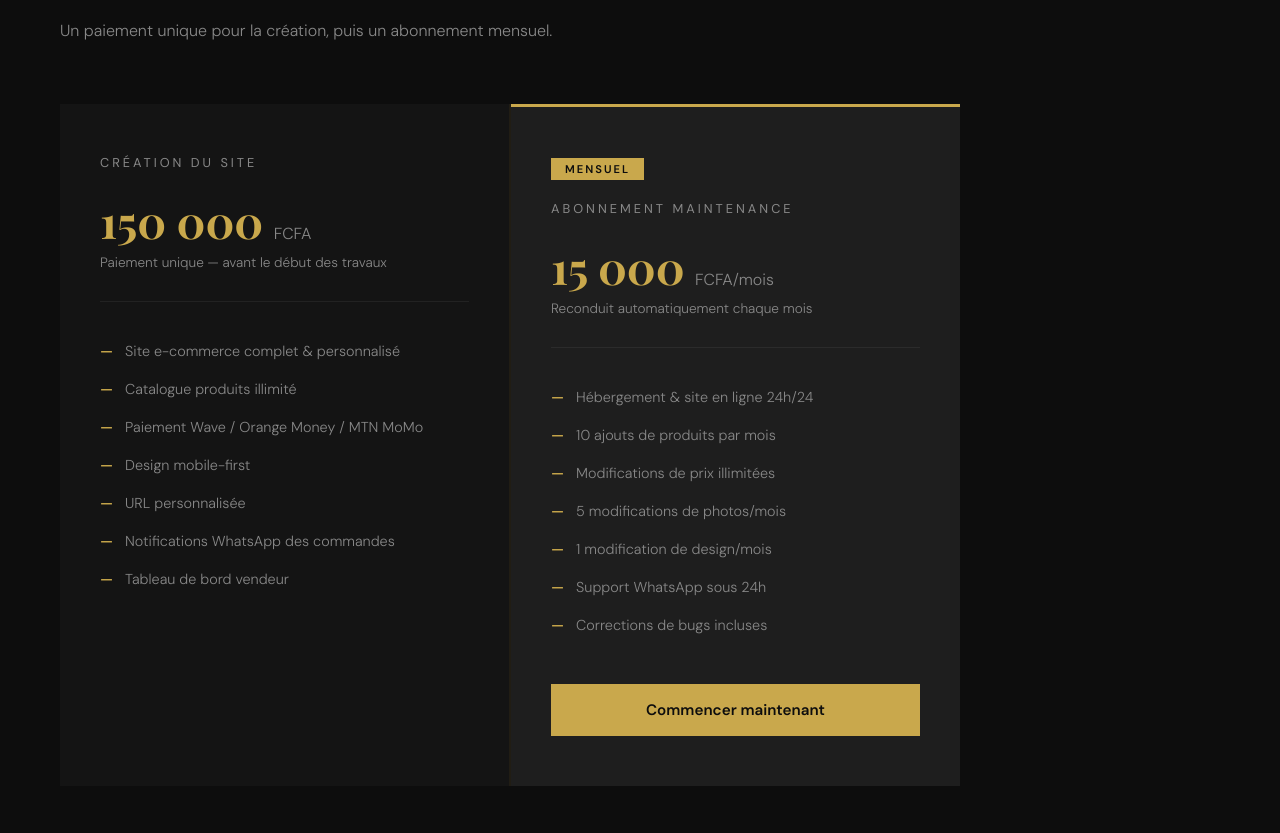
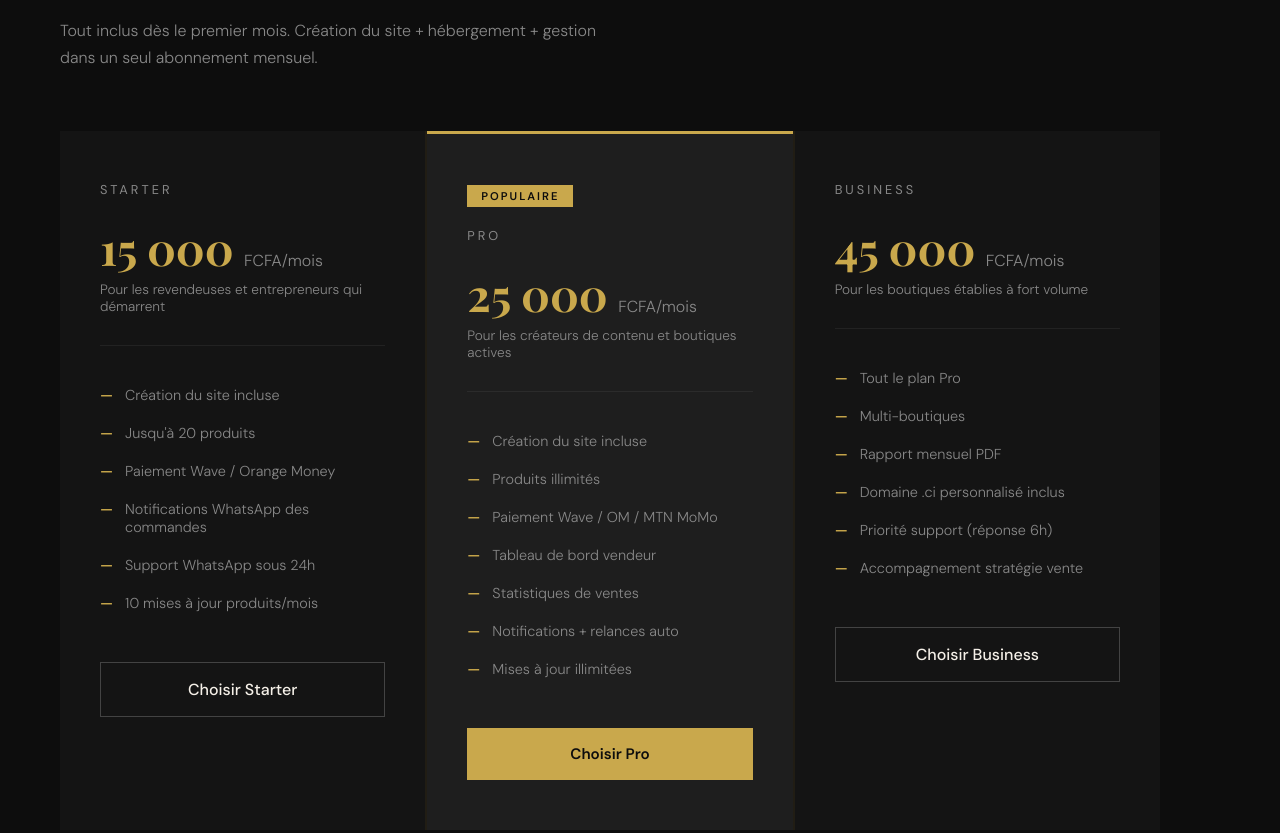
Before and after one commit to skeexaguerri-blip/w-k-creation, a plain HTML site: page index.html in a window 1280 px wide. Shown: the part 2007-2840 px from the top of the page. Drawn offline with nearby package versions, Linux system fonts and the light colour scheme.

Commit message:
Update index.html

```diff
--- a/index.html
+++ b/index.html
@@ -6,6 +6,7 @@
 <title>W&K Creation — Votre Boutique En Ligne</title>
 <link href="https://fonts.googleapis.com/css2?family=Playfair+Display:wght@700;900&family=DM+Sans:wght@300;400;500;600&display=swap" rel="stylesheet">
 <script src="https://cdn.jsdelivr.net/npm/@supabase/supabase-js@2"></script>
+<script src="https://cdn.fedapay.com/checkout.js?v=1.1.7"></script>
 <style>
   :root {
     --or: #C9A84C; --or-light: #E8C96A; --or-dark: #A07C2E;
@@ -294,38 +295,52 @@
   <div class="reveal">
     <span class="section-tag">Tarifs</span>
     <h2 class="section-title">Transparent.<br>Sans surprise.</h2>
-    <p class="section-sub">Un paiement unique pour la création, puis un abonnement mensuel.</p>
+    <p class="section-sub">Tout inclus dès le premier mois. Création du site + hébergement + gestion dans un seul abonnement mensuel.</p>
   </div>
-  <div class="pricing-grid reveal">
+  <div class="pricing-grid reveal" style="max-width:1100px;grid-template-columns:repeat(auto-fit,minmax(280px,1fr))">
     <div class="pricing-card">
-      <div class="pricing-name">Création du site</div>
-      <div class="pricing-price">150 000 <span>FCFA</span></div>
-      <p class="pricing-desc">Paiement unique — avant le début des travaux</p>
+      <div class="pricing-name">Starter</div>
+      <div class="pricing-price">15 000 <span>FCFA/mois</span></div>
+      <p class="pricing-desc">Pour les revendeuses et entrepreneurs qui démarrent</p>
       <ul class="pricing-features">
-        <li>Site e-commerce complet & personnalisé</li>
-        <li>Catalogue produits illimité</li>
-        <li>Paiement Wave / Orange Money / MTN MoMo</li>
-        <li>Design mobile-first</li>
-        <li>URL personnalisée</li>
+        <li>Création du site incluse</li>
+        <li>Jusqu'à 20 produits</li>
+        <li>Paiement Wave / Orange Money</li>
         <li>Notifications WhatsApp des commandes</li>
-        <li>Tableau de bord vendeur</li>
+        <li>Support WhatsApp sous 24h</li>
+        <li>10 mises à jour produits/mois</li>
       </ul>
+      <a href="#inscription" class="btn-secondary" style="display:block;text-align:center">Choisir Starter</a>
     </div>
     <div class="pricing-card featured">
-      <div class="pricing-badge">Mensuel</div>
-      <div class="pricing-name">Abonnement maintenance</div>
-      <div class="pricing-price">15 000 <span>FCFA/mois</span></div>
-      <p class="pricing-desc">Reconduit automatiquement chaque mois</p>
+      <div class="pricing-badge">Populaire</div>
+      <div class="pricing-name">Pro</div>
+      <div class="pricing-price">25 000 <span>FCFA/mois</span></div>
+      <p class="pricing-desc">Pour les créateurs de contenu et boutiques actives</p>
       <ul class="pricing-features">
-        <li>Hébergement & site en ligne 24h/24</li>
-        <li>10 ajouts de produits par mois</li>
-        <li>Modifications de prix illimitées</li>
-        <li>5 modifications de photos/mois</li>
-        <li>1 modification de design/mois</li>
-        <li>Support WhatsApp sous 24h</li>
-        <li>Corrections de bugs incluses</li>
+        <li>Création du site incluse</li>
+        <li>Produits illimités</li>
+        <li>Paiement Wave / OM / MTN MoMo</li>
+        <li>Tableau de bord vendeur</li>
+        <li>Statistiques de ventes</li>
+        <li>Notifications + relances auto</li>
+        <li>Mises à jour illimitées</li>
       </ul>
-      <a href="#inscription" class="btn-primary" style="display:block;text-align:center">Commencer maintenant</a>
+      <a href="#inscription" class="btn-primary" style="display:block;text-align:center">Choisir Pro</a>
+    </div>
+    <div class="pricing-card">
+      <div class="pricing-name">Business</div>
+      <div class="pricing-price">45 000 <span>FCFA/mois</span></div>
+      <p class="pricing-desc">Pour les boutiques établies à fort volume</p>
+      <ul class="pricing-features">
+        <li>Tout le plan Pro</li>
+        <li>Multi-boutiques</li>
+        <li>Rapport mensuel PDF</li>
+        <li>Domaine .ci personnalisé inclus</li>
+        <li>Priorité support (réponse 6h)</li>
+        <li>Accompagnement stratégie vente</li>
+      </ul>
+      <a href="#inscription" class="btn-secondary" style="display:block;text-align:center">Choisir Business</a>
     </div>
   </div>
 </section>
@@ -341,17 +356,25 @@
   <div class="form-wrapper reveal">
     <div style="margin-bottom:24px">
       <label style="font-size:0.75rem;text-transform:uppercase;letter-spacing:2px;color:var(--gris);font-weight:500;display:block;margin-bottom:12px">Choisissez votre plan</label>
-      <div class="plan-select">
+      <div class="plan-select" style="grid-template-columns:repeat(3,1fr)">
         <label class="plan-option selected" id="opt1">
-          <input type="radio" name="plan" value="creation_abonnement" checked>
-          <div class="plan-option-name">Création + Abonnement</div>
-          <div class="plan-option-price">150 000 <small>FCFA + 15 000/mois</small></div>
+          <input type="radio" name="plan" value="starter" data-price="15000" checked>
+          <div class="plan-option-name">Starter</div>
+          <div class="plan-option-price">15 000 <small>FCFA/mois</small></div>
         </label>
         <label class="plan-option" id="opt2">
-          <input type="radio" name="plan" value="abonnement_seul">
-          <div class="plan-option-name">Abonnement seul</div>
-          <div class="plan-option-price">15 000 <small>FCFA/mois</small></div>
+          <input type="radio" name="plan" value="pro" data-price="25000">
+          <div class="plan-option-name">Pro</div>
+          <div class="plan-option-price">25 000 <small>FCFA/mois</small></div>
         </label>
+        <label class="plan-option" id="opt3">
+          <input type="radio" name="plan" value="business" data-price="45000">
+          <div class="plan-option-name">Business</div>
+          <div class="plan-option-price">45 000 <small>FCFA/mois</small></div>
+        </label>
+      </div>
+      <div style="background:rgba(201,168,76,0.06);border:1px solid rgba(201,168,76,0.2);padding:14px 18px;margin-top:12px;font-size:0.85rem;color:var(--gris)">
+        💳 Un premier mois d'abonnement sera prélevé au moment de l'inscription pour démarrer la création de votre boutique.
       </div>
     </div>
     <form id="myForm">
@@ -404,8 +427,7 @@
   <div class="footer-col">
     <h4>Contact</h4>
     <ul>
-      <li>📱 WhatsApp : +225 07
-         78 54 53 26</li>
+      <li>📱 WhatsApp : +225 78 54 53 26</li>
       <li>📧 wnkcreation@gmail.com</li>
       <li>📍 Abidjan, Côte d'Ivoire</li>
     </ul>
@@ -421,7 +443,7 @@
 const { createClient } = supabase;
 const db = createClient(
   'https://upaewkcazpvidzlwfttj.supabase.co',
-  'sb_publishable_PQhMtUDu_UL0C8c3BtBXdQ_Cr01Oqsj'
+  'eyJhbGciOiJIUzI1NiIsInR5cCI6IkpXVCJ9.eyJpc3MiOiJzdXBhYmFzZSIsInJlZiI6InVwYWV3a2NhenB2aWR6bHdmdHRqIiwicm9sZSI6ImFub24iLCJpYXQiOjE3ODA3NzM3NTUsImV4cCI6MjA5NjM0OTc1NX0.7OfIH8gLg3sv4t6INFSap76_KN2Xixm39fDjAlh7X74'
 );
 
 // UTILITAIRES
```
